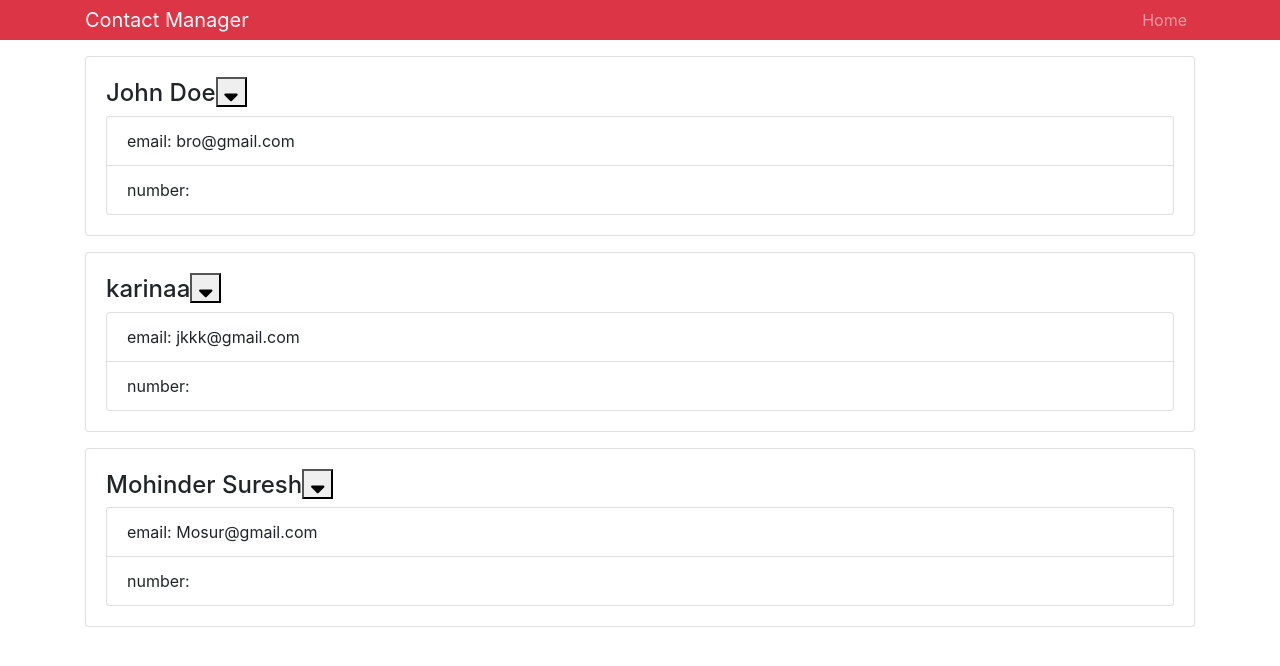
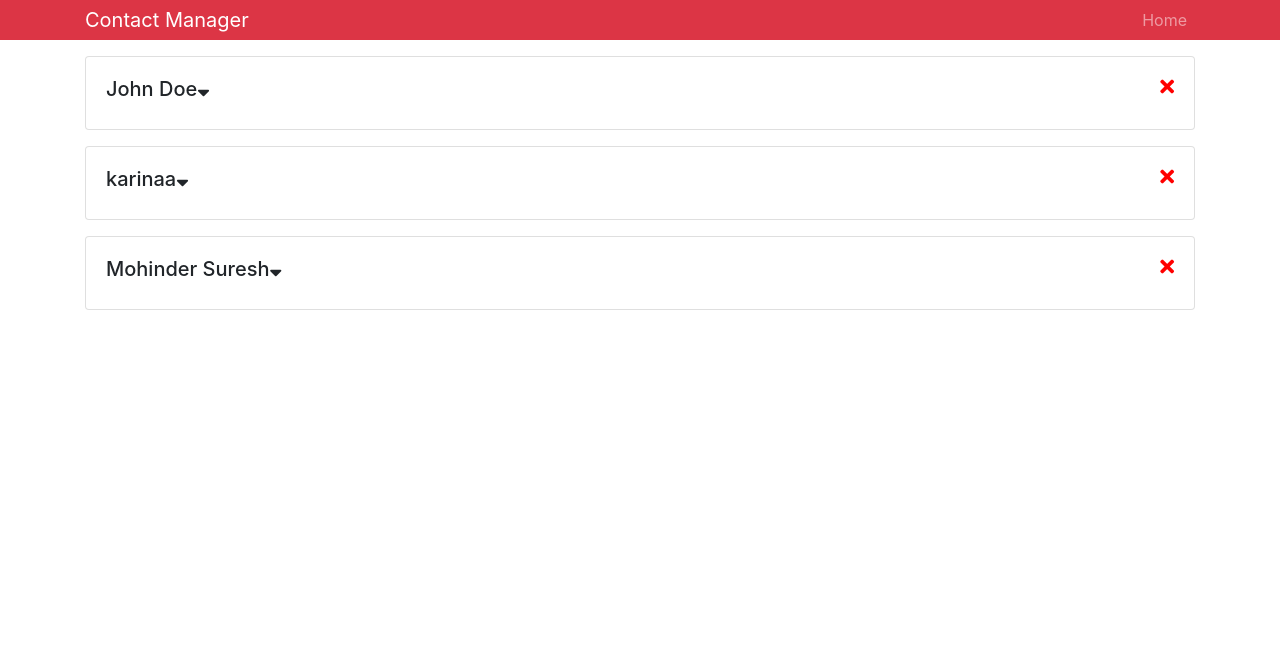
Before and after one commit to Yazanmuf/contact_manager, a React (Create React App) app: page / in a window 1280 px wide. Shown: the top 666 px of the page. Built offline with nearby package versions, Linux system fonts and the light colour scheme.

Commit message:
added delete pointer

```diff
--- a/src/components/Contact.jsx
+++ b/src/components/Contact.jsx
@@ -2,22 +2,30 @@ import React, { Component } from 'react'
 
 class Contact extends Component {
     state = {
-        showContactInfo: true,
+        showContactInfo: false,
     }
-
-    onShowClick = (name, e) => {
-        console.log(name)
+    // Toggles on / off the button
+    onShowClick = (e) => {
+        console.log(e);
+        this.setState({ showContactInfo: !this.state.showContactInfo })
     }
     render() {
         const { contact } = this.props;
+        const { showContactInfo } = this.state
+
         return (
             <div className='card card-body mb-3'>
-                <h4> {contact.name}<button onClick={this.onShowClick.bind(this, contact.name)} className='fas fa-sort-down' /> </h4>
-                <ul className='list-group'>
-                    <li className='list-group-item'>email: {contact.email}</li>
-                    <li className='list-group-item'>number: {contact.phone}</li>
-                </ul>
-            </div>
+                <h5> {contact.name}<i onClick={this.onShowClick} className='fas fa-sort-down' style={{ cursor: 'pointer' }} />
+                    <i className="fas fa-times" style={{ cursor: 'pointer', float: 'right', color: 'red' }}></i> </h5>
+                {
+                    showContactInfo ?
+                        <ul className='list-group'>
+                            <li className='list-group-item'>email: {contact.email}</li>
+                            <li className='list-group-item'>number: {contact.number}</li>
+                        </ul> : null
+                }
+
+            </div >
         )
     }
 }
```
